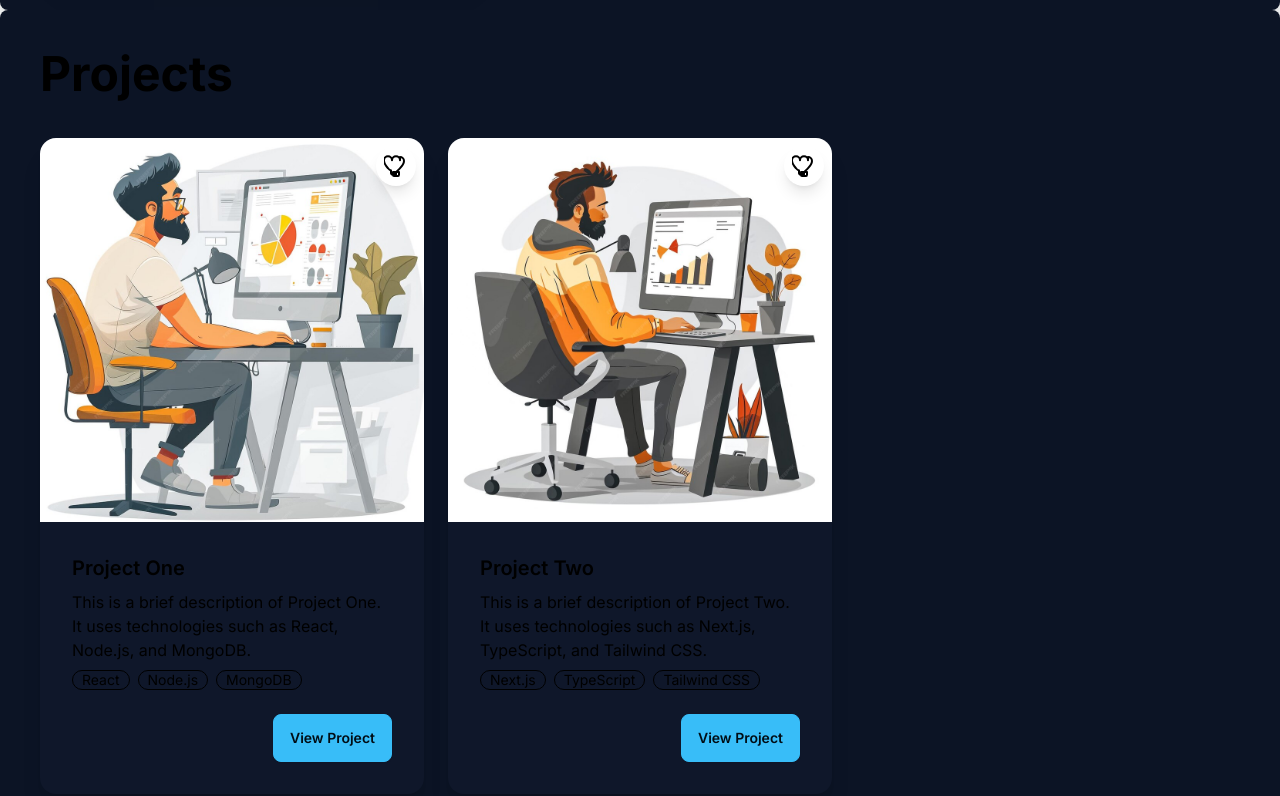
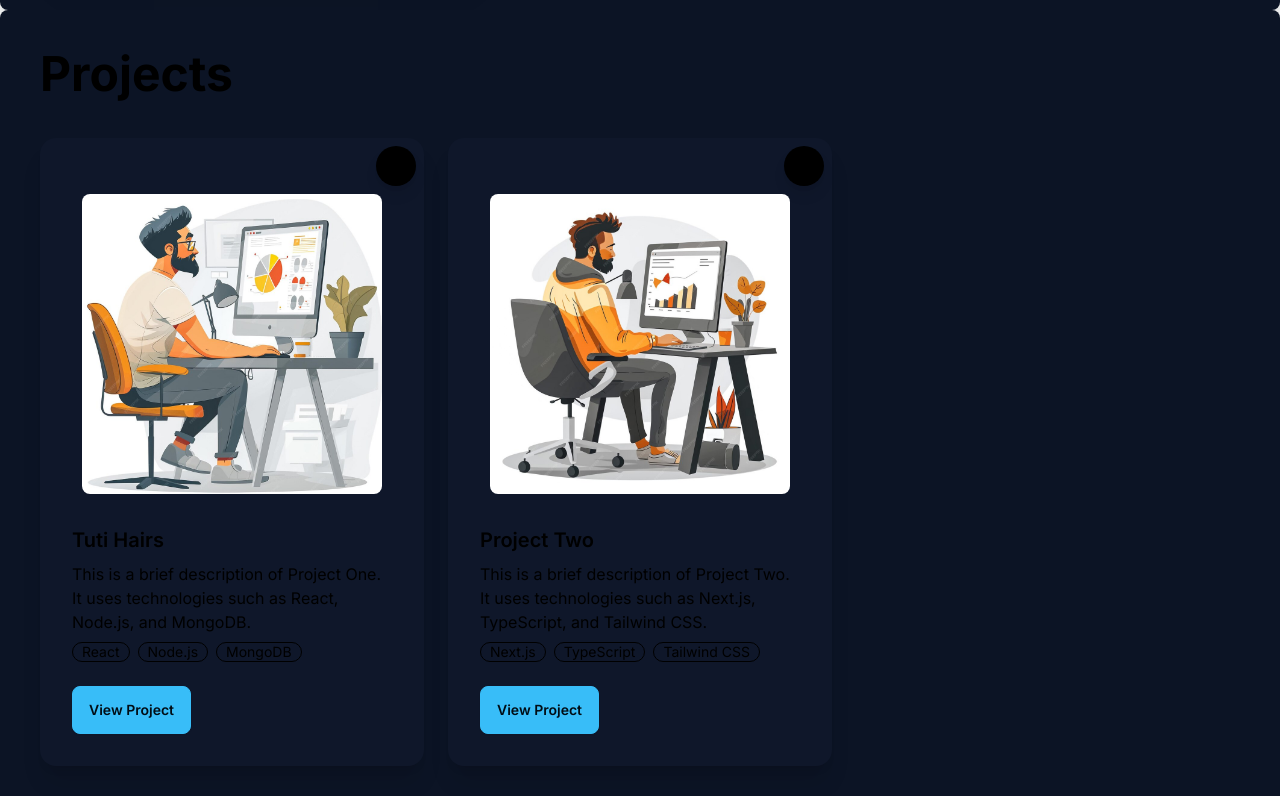
Before and after one commit to lokytech5/portfolio-project, a Next.js app: page / in a window 1280 px wide. Shown: the part 2457-3253 px from the top of the page. Built offline with nearby package versions, Linux system fonts and the light colour scheme.

Commit message:
Added lucide package icons

```diff
--- a/app/page.tsx
+++ b/app/page.tsx
@@ -6,6 +6,7 @@ import { motion } from "framer-motion"
 import pic1 from '../public/images/clear.jpg'
 import pic2 from '../public/images/simple.jpg'
 import { useState } from 'react'
+import { Github } from 'lucide-react';
 
 interface CustomCSSProperties extends CSSProperties {
   '--value'?: string;
@@ -17,7 +18,7 @@ export default function Home() {
   const [ activeTab, setActiveTab] = useState('education')
   const projects = [
     {
-      title: 'Project One',
+      title: 'Tuti Hairs',
       description: 'This is a brief description of Project One. It uses technologies such as React, Node.js, and MongoDB.',
       image: pic1,
       githubLink: 'https://github.com/yourusername/project-one',
@@ -278,11 +279,11 @@ export default function Home() {
 
         {/* About Me Section */}
 
-        {/* About Me Section */}
-        <div className="bg-base-200 p-10 rounded-lg shadow-lg pt-20">
-        <h1 className="text-5xl font-bold mb-10">About Me</h1>
+       {/* About Me Section */}
+       <div className="bg-base-200 p-10 rounded-lg shadow-lg pt-20">
+          <h1 className="text-5xl font-bold mb-10 text-left">About Me</h1>
           <div className="hero-content flex-col lg:flex-row items-center">
-            <div className="flex-shrink-0 lg:mr-10">
+            <div className="hidden lg:block flex-shrink-0 lg:mr-10">
               <Image
                 src={pic1}
                 alt="About Me Image"
@@ -292,7 +293,6 @@ export default function Home() {
               />
             </div>
             <div>
-
               <p className="py-6">A small river named Duden flows by their place and supplies it with the necessary regelialia.</p>
               <div className="grid grid-cols-1 sm:grid-cols-2 lg:grid-cols-2 gap-4">
                 <div>
@@ -336,11 +336,9 @@ export default function Home() {
               {projects.map((project, index) => (
                 <div key={index} className="card bg-base-100 shadow-xl">
                   <figure className="relative">
-                    <Image src={project.image} alt={project.title} layout="responsive" width={400} height={250} className="object-cover"/>
-                    <a href={project.githubLink} target="_blank" rel="noopener noreferrer" className="absolute top-2 right-2 bg-white p-2 rounded-full shadow-lg">
-                      <svg xmlns="http://www.w3.org/2000/svg" className="h-6 w-6" fill="none" viewBox="0 0 24 24" stroke="currentColor">
-                        <path strokeLinecap="round" strokeLinejoin="round" strokeWidth="2" d="M12 20.5v-2.5h3v2.5c0 .828-.448 1.5-1 1.5H10c-.552 0-1-.672-1-1.5v-2.5h3v2.5M16 3c2.209 0 4 1.791 4 4 0 2.645-2.022 5.255-4.57 7.854-1.031 1.105-2.162 2.146-3.303 3.197l-1.127 1.058A.75.75 0 017 18.75v-2.25a7.504 7.504 0 01-3-2.25c-2.533-2.843-4-5.454-4-8a4 4 0 118 0 4 4 0 018 0z" />
-                      </svg>
+                    <Image src={project.image} alt={project.title} width={300} height={200} className="object-cover mt-14 rounded-lg"/>
+                    <a href={project.githubLink} target="_blank" rel="noopener noreferrer" className="absolute top-2 right-2 bg-black p-2 rounded-full shadow-lg">
+                    <Github />
                     </a>
                   </figure>
                   <div className="card-body">
@@ -351,7 +349,7 @@ export default function Home() {
                         <span key={techIndex} className="badge badge-outline">{tech}</span>
                       ))}
                     </div>
-                    <div className="card-actions justify-end mt-4">
+                    <div className="card-actions justify-start mt-4">
                       <a href={project.liveLink} target="_blank" rel="noopener noreferrer">
                         <button className="btn btn-primary">View Project</button>
                       </a>
--- a/package.json
+++ b/package.json
@@ -16,6 +16,7 @@
     "eslint": "8.57.0",
     "eslint-config-next": "14.2.3",
     "framer-motion": "^11.2.4",
+    "lucide-react": "^0.379.0",
     "next": "14.2.3",
     "postcss": "8.4.38",
     "react": "18.3.1",
```
Also changed, not shown: 1 other file (tests, documents, lock files or other folders).
